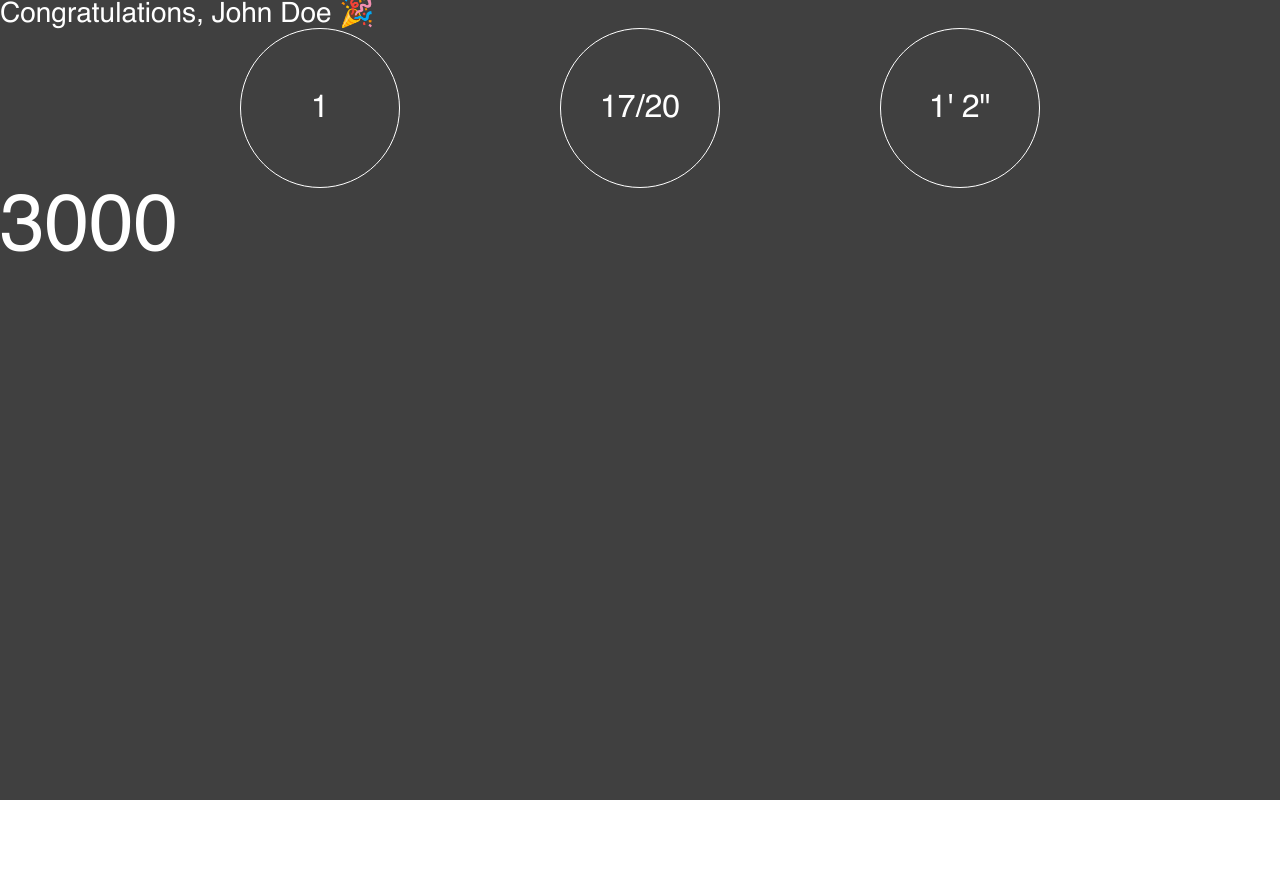
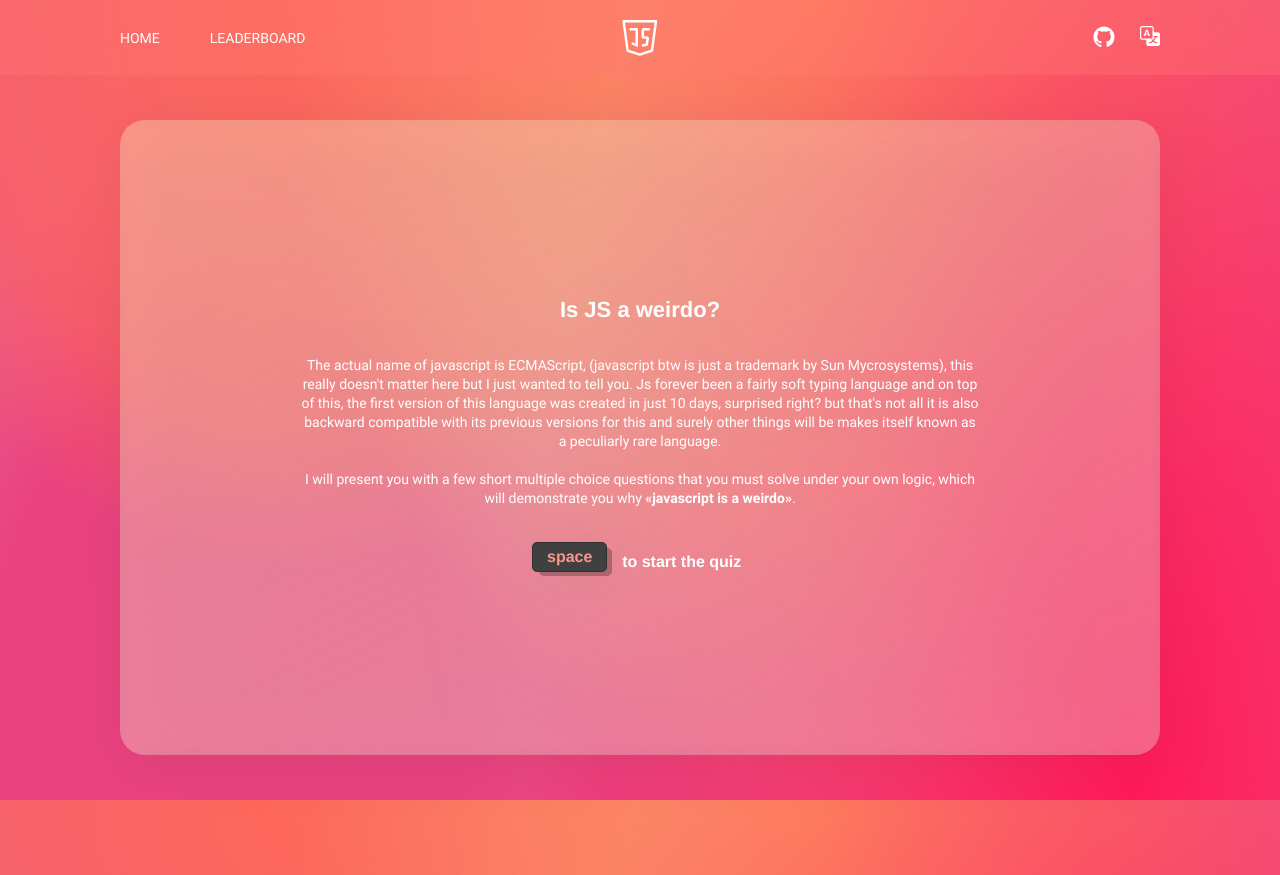
Before and after one commit to simmxns/weirdojs, a Gatsby site in the folder app/: page / in a window 1280 px wide. Before the commit the page ends 800 px from the top, so only its background shows below. Built offline with nearby package versions, Linux system fonts and the light colour scheme; Gatsby itself is replaced by a stand-in of ours; grey boxes are pictures that could not be loaded.

Commit message:
feat(Root): starting with the page structures

```diff
--- a/app/src/components/Leaderboard/LongCard.tsx
+++ b/app/src/components/Leaderboard/LongCard.tsx
@@ -1,5 +1,6 @@
 import { FunctionComponent } from 'react';
 import * as styles from '@/styles/components/Leaderboard.module.sass';
+import { minizeTime } from '@/helpers/minizeTime';
 
 interface PropTypes {
   country: string;
@@ -14,7 +15,7 @@ const LongCard: FunctionComponent<PropTypes> = function ({
   playerName,
   time,
   correct,
-  score,
+  score
 }) {
   let i: number = 1;
 
@@ -22,12 +23,16 @@ const LongCard: FunctionComponent<PropTypes> = function ({
     <div className={styles.longCardBody}>
       <div className={styles.leftSideWrapper}>
         <p className={styles.incrementer}>{i++}</p>
-        <img src={`https://countryflagsapi.com/png/${country}`} className={styles.longCardImg} alt="a flag of a country" />
+        <img
+          src={`https://countryflagsapi.com/png/${country}`}
+          className={styles.longCardImg}
+          alt="a flag of a country"
+        />
         <h6>{playerName}</h6>
       </div>
       <div className={styles.rightSideWrapper}>
         <div className={styles.timeCorrectWrapper}>
-          <p>{`${time[0] > 0 ? time[0] + 'º' : ''} ${time[1]}' ${time[2]}"`}</p>
+          <p>{minizeTime(time)}</p>
           <p>{correct}/20</p>
         </div>
         <h6>{score}</h6>
--- a/app/src/components/StatsPanel.tsx
+++ /dev/null
@@ -1,39 +0,0 @@
-import { FunctionComponent } from 'react';
-import * as styles from '@/styles/components/StatsPanel.module.sass'
-
-interface PropTypes {
-  playerName: string;
-  position: number;
-  correct: number;
-  time: [number, number, number];
-  score: number;
-}
-
-const StatsPanel: FunctionComponent<PropTypes> = function ({
-  playerName,
-  position,
-  correct,
-  time,
-  score
-}) {
-  return (
-    <div className={styles.statsPanelBody}>
-      <h3 className={styles.statsPanelCongrats}><strong>Congratulations</strong>, {playerName} 🎉</h3>
-      <div className={styles.statsWrapper}>
-      <div className={styles.statsCircle}>
-        <h6 className={styles.statsPanelStats}><b>{position}</b></h6>
-      </div>
-      <div className={styles.statsCircle}>
-        <h6 className={styles.statsPanelStats}><b>{correct}/20</b></h6>
-      </div>
-      <div className={styles.statsCircle}>
-        <h6 className={styles.statsPanelStats}><b>{`${time[0] > 0 ? time[0] + 'º' : ''} ${time[1]}' ${time[2]}"`}</b></h6>
-      </div>
-
-      </div>
-      <h4 className={styles.statsPanelScore}><b>{score}</b></h4>
-    </div>
-  );
-};
-
-export default StatsPanel;
--- /dev/null
+++ b/app/src/helpers/minizeTime.ts
@@ -0,0 +1,3 @@
+export function minizeTime(time: [number, number, number]): string {
+  return `${time[0] > 0 ? time[0] + 'º' : ''} ${time[1]}' ${time[2]}"`;
+}
--- a/app/src/pages/index.tsx
+++ b/app/src/pages/index.tsx
@@ -1,50 +1,41 @@
-import AnswerButton from '@/components/AnswerButton';
-import CodeSnippet from '@/components/CodeSnippet';
 import GlassWrapper from '@/components/GlassWrapper';
 import Header from '@/components/Header';
+import { Helmet } from 'react-helmet';
+import * as styles from '@/styles/layouts/index.module.sass';
 import KeyButton from '@/components/KeyButton';
-import Pill from '@/components/Pills';
-import PromptModal from '@/components/PromptModal';
-import { Helmet } from 'react-helmet';
-import '@/styles/layouts/index.sass';
-import LongCard from '@/components/Leaderboard/LongCard';
-import StatsPanel from '@/components/StatsPanel';
 
 export default function IndexPage() {
   return (
     <>
-      <Helmet>
-        <title>Weirdo.js</title>
-        <meta name="description" content="Home page of the Weirdo.js website" />
-      </Helmet>
       <Header />
-      <KeyButton keyType="space" />
-      <KeyButton keyType="esc" />
-      <GlassWrapper>
-        <h1 style={{ color: 'white' }}>Is JS a weirdo?</h1>
-      </GlassWrapper>
-      <Pill type="timer" />
-      <Pill type="tasks" />
-      <CodeSnippet snippet="NaN + 20 - (2 * !true)" />
-      <AnswerButton keyType="q" answer="SyntaxError" />
-      <AnswerButton keyType="w" answer="0" />
-      <AnswerButton keyType="e" answer="NaN" />
-      <AnswerButton keyType="r" answer="20" />
-      <LongCard
-        country="usa"
-        playerName="John Doe"
-        time={[0, 1, 2]}
-        correct={12}
-        score={3000}
-      />
-      <PromptModal />
-      <StatsPanel
-        playerName="John Doe"
-        position={1}
-        correct={17}
-        time={[0, 1, 2]}
-        score={3000}
-      />
+      <main>
+        <Helmet>
+          <title>Weirdo.js</title>
+          <meta name="description" content="Home/Landing page of the website" />
+        </Helmet>
+        <GlassWrapper>
+          <div className={styles.glassHero}>
+            <h1 className={styles.title}>Is JS a weirdo?</h1>
+            <p className={styles.description}>
+              The actual name of javascript is ECMAScript, (javascript btw is
+              just a trademark by Sun Mycrosystems), this really doesn't matter
+              here but I just wanted to tell you. Js forever been a fairly soft
+              typing language and on top of this, the first version of this
+              language was created in just 10 days, surprised right? but that's
+              not all it is also backward compatible with its previous versions
+              for this and surely other things will be makes itself known as a
+              peculiarly rare language. <br />
+              <br />I will present you with a few short multiple choice
+              questions that you must solve under your own logic, which will
+              demonstrate you why <b>«javascript is a weirdo»</b>.
+            </p>
+            <div className={styles.startWrapper}>
+              <KeyButton keyType="space" />
+              <strong className={styles.startText}>to start the quiz</strong>
+            </div>
+          </div>
+        </GlassWrapper>
+      </main>
     </>
   );
 }
--- a/app/src/styles/components/GlassWrapper.module.sass
+++ b/app/src/styles/components/GlassWrapper.module.sass
@@ -1,5 +1,9 @@
+@use '../core' as core
+
 .glassBody
   background: linear-gradient(334.14deg, rgba(255, 255, 255, 0.31) -14.65%, rgba(255, 255, 255, 0) 103.2%), linear-gradient(149.49deg, rgba(255, 232, 191, 0.4) -4.75%, rgba(255, 232, 191, 0) 119.61%)
   filter: drop-shadow(7px 7px 28px rgba(0, 0, 0, 0.18))
   backdrop-filter: blur(8px)
   border-radius: 25px
+  width: 100%
+  height: calc(100% - core.$header-height)
--- a/app/src/styles/components/Header.module.sass
+++ b/app/src/styles/components/Header.module.sass
@@ -8,8 +8,8 @@
   font-size: 0.875rem
   color: core.$white
   width: 100%
-  height: 4.70rem
-  padding-inline: 7.8rem
+  height: core.$header-height
+  padding: 0 core.$inline-padd
   background: rgba(255, 119, 113, 0.33)
 
 .leftSide
--- a/app/src/styles/components/StatsPanel.module.sass
+++ b/app/src/styles/components/StatsPanel.module.sass
@@ -1,8 +1,7 @@
 @use '../core' as core
 
-$-circle-size: 10rem
-
 .statsPanelBody
+  @include core.layout-flex(center, center)
   position: absolute
   top: 0
   left: 0
@@ -10,27 +9,62 @@ $-circle-size: 10rem
   height: 100%
   background-color: #404040
   font-family: 'Helvetica'
+
+.statsPanelWrapper
+  @include core.layout-flex(center, center)
+  flex-direction: column
+  width: max-content
+  height: 100%
   color: core.$white
 
 .statsPanelCongrats
   font-size: 1.75rem
   font-weight: 400
+  margin: 0 auto 0 0
 
-.statsPanelStats
-  font-size: 2rem
-  font-weight: 400
+.statsSubtitle
+  text-align: center
+  font-size: 0.875rem
+  margin-top: 20px
+
+.scoreSubtitle
+  text-align: center
+  font-size: 0.875rem
+  margin-top: 10px
 
 .statsPanelScore
-  font-size: 5rem
+  @include core.layout-flex(center, center)
+  flex-direction: column
+  font-size: 8rem
+  margin-top: 45px
 
 .statsWrapper
   @include core.layout-grid(center, center, column)
   column-gap: 160px
+  margin-top: 45px
 
-.statsCircle
+$-circle-size: 13rem
+
+.statsCircleWrapper
+  width: $-circle-size
   @include core.layout-flex(center, center)
+  flex-direction: column
+
+/* CirclePercent.tsx
+.canvasWrapper
+  position: relative
   width: $-circle-size
   height: $-circle-size
-  background: none
+
+.canvasCircle
+  width: inherit
+  height: inherit
   border: 1px solid core.$white
   border-radius: 100%
+
+.strokePercent
+  display: block
+  @include core.absolute-center
+  text-align: center
+  font-size: 2rem
+  font-weight: 800
--- a/app/src/styles/core.sass
+++ b/app/src/styles/core.sass
@@ -1,5 +1,8 @@
 $white: #fff
 $secondary: #fc9788
+
+$header-height: 75px
+$inline-padd: 120px
 
 @mixin layout-flex($align, $justify)
   display: flex
--- /dev/null
+++ b/app/src/styles/layouts/index.module.sass
@@ -0,0 +1,41 @@
+@use '../core' as core
+
+body
+  @include core.bg-gradient
+  @include core.no-scroll
+
+main
+  width: 100%
+  height: 100%
+  padding: 45px core.$inline-padd
+
+.glassHero
+  @include core.layout-flex(center, center)
+  flex-direction: column
+  color: core.$white
+  width: 100%
+  height: 100%
+
+.title
+  font-family: 'Helvetica'
+  font-weight: 800
+  font-size: 1.375rem
+
+.description
+  font-family: 'Roboto'
+  font-weight: 400
+  font-size: 0.875rem
+  line-height: 19px
+  text-align: center
+  margin-top: 35px
+  margin-bottom: 40px
+  width: 680px
+
+.startWrapper
+  @include core.layout-flex(center, center)
+  gap: 10px
+
+.startText
+  font-family: 'Helvetica'
+  font-size: 1rem
+  font-weight: 800
--- a/app/src/styles/layouts/index.sass
+++ /dev/null
@@ -1,5 +0,0 @@
-@use '../core'
-
-body
-  @include core.bg-gradient
-  @include core.no-scroll
--- a/app/src/styles/main.sass
+++ b/app/src/styles/main.sass
@@ -39,15 +39,17 @@ button
   background: none
   border: none
 
+strong, b
+  font-weight: 800
+
 a
   color: white
   text-decoration: none
   &:active
     color: white
 
-button, p, h1, h2, h3, h4, h5, h6
-  display: initial
+html, body, #___gatsby
+  height: 100%
 
-body
-  min-width: 100vw !important
-  min-height: 100vh !important
+div[tabindex]
+  height: 100%
```
Also changed, not shown: app/src/components/StatsPanel/CirclePercent.tsx (added, +70 -0 lines), app/src/components/StatsPanel/index.tsx (added, +58 -0 lines), app/src/html.js (+15 -18 lines).
